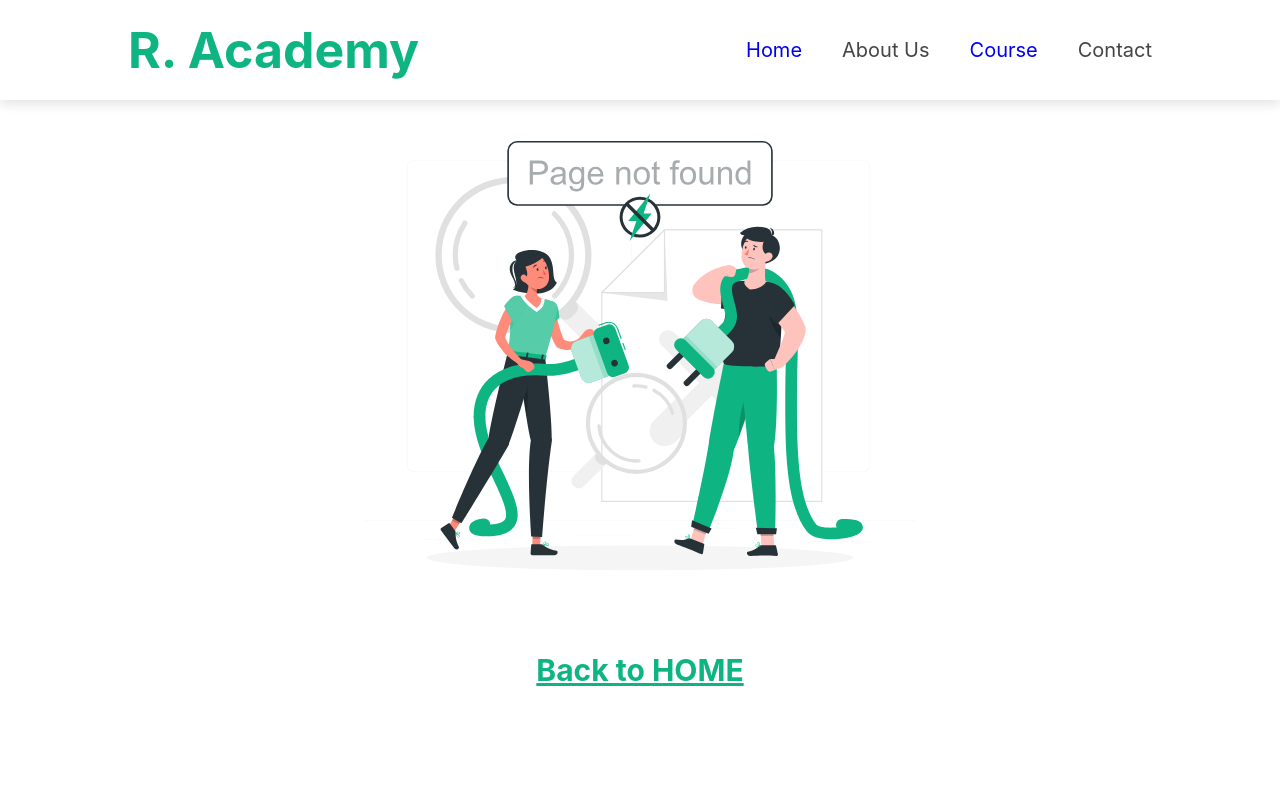
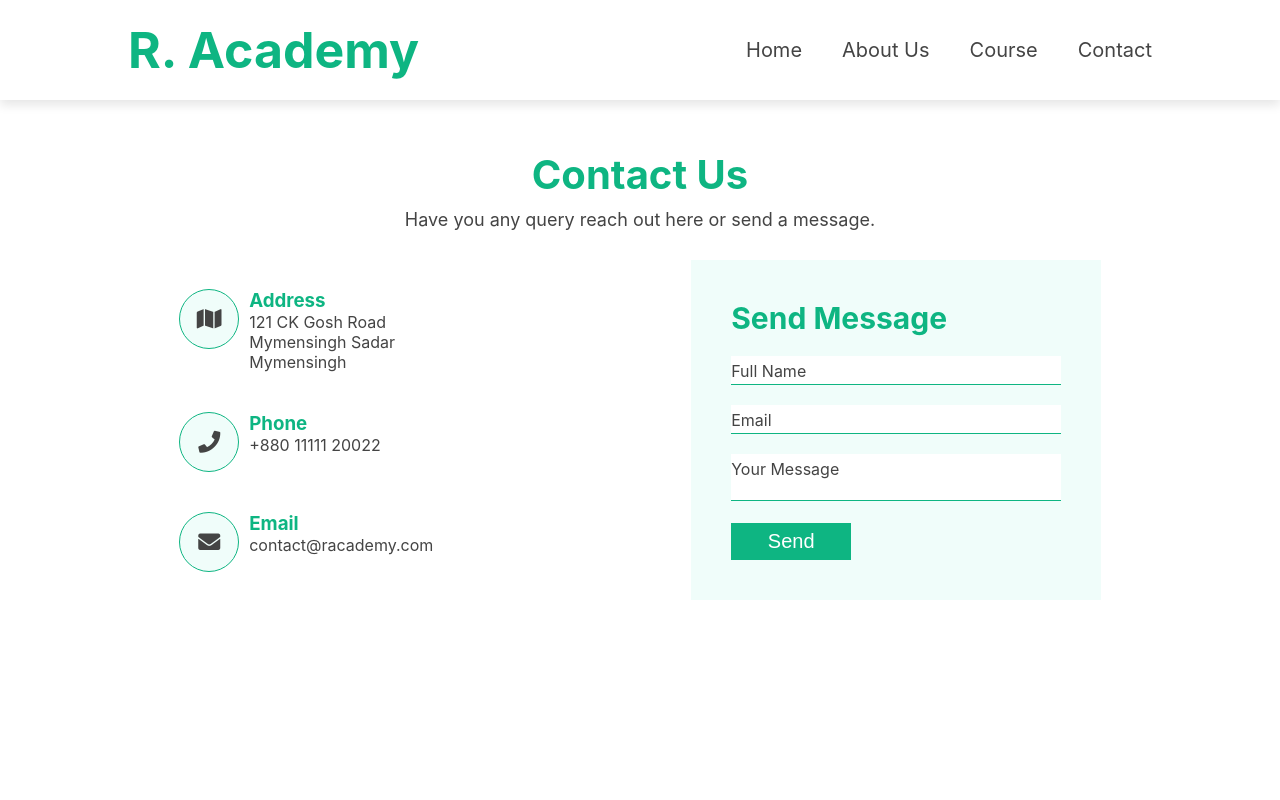
Before and after one commit to Ruhulcse/school-college, a React (Create React App) app: page /contact in a window 1280 px wide. Shown: the top 800 px of the page. Built offline with nearby package versions, Linux system fonts and the light colour scheme.

Commit message:
Contact Page created

```diff
--- a/package.json
+++ b/package.json
@@ -8,6 +8,7 @@
     "@testing-library/user-event": "^13.5.0",
     "react": "^17.0.2",
     "react-dom": "^17.0.2",
+    "react-hook-form": "^7.27.1",
     "react-router-dom": "^6.2.2",
     "react-scripts": "5.0.0",
     "swiper": "^8.0.7",
--- a/src/App.css
+++ b/src/App.css
@@ -6,6 +6,16 @@
 	border: none;
 	text-decoration: none;
 	/* transition: all 0.2s linear; */
+}
+
+a,
+a:visited {
+	text-decoration: none;
+	color: #444;
+}
+
+a:hover {
+	color: #0eb582;
 }
 
 html {
--- a/src/App.js
+++ b/src/App.js
@@ -1,5 +1,6 @@
 import { BrowserRouter, Route, Routes } from 'react-router-dom';
 import './App.css';
+import Contact from './Components/Contact';
 import Footer from './Components/Footer';
 import Nav from './Components/Nav';
 import AllCourses from './Pages/AllCourses';
@@ -15,6 +16,7 @@ function App() {
 				<Routes>
 					<Route path="/" element={<Home />} />
 					<Route path="/all-courses" element={<AllCourses />} />
+					<Route path="/contact" element={<Contact />} />
 					<Route path="*" element={<ErrorPage />} />
 				</Routes>
 
--- /dev/null
+++ b/src/Components/Contact.css
@@ -0,0 +1,146 @@
+.contact {
+	position: relative;
+	min-height: 75vh;
+	display: flex;
+	/* justify-content: center; */
+	align-items: center;
+	flex-direction: column;
+	color: #444;
+}
+
+.contact .content {
+	max-width: 80rem;
+	text-align: center;
+}
+
+.contact .content h1 {
+	font-size: 4rem;
+	color: #0eb582;
+}
+.contact .content p {
+	font-size: 1.8rem;
+	padding: 1rem 0;
+}
+
+.contact .container {
+	width: 100%;
+	display: flex;
+	justify-content: center;
+	align-items: center;
+	margin-top: 2rem;
+}
+
+.contact .container .contactInfo {
+	width: 50%;
+	display: flex;
+	flex-direction: column;
+}
+
+.contact .container .contactInfo .box {
+	position: relative;
+	padding: 2rem 0;
+	display: flex;
+	gap: 1rem;
+}
+
+.contact .container .contactInfo .box .icon {
+	width: 6rem;
+	height: 6rem;
+	background: #f0fdfa;
+	border: 1px solid #0eb582;
+	border-radius: 50%;
+	font-size: 2.2rem;
+
+	display: flex;
+	justify-content: center;
+	align-items: center;
+}
+
+.contact .container .contactInfo .box .text {
+	font-size: 1.6rem;
+	/* font-weight: 300; */
+	display: flex;
+	flex-direction: column;
+}
+
+.contact .container .contactInfo .box .text h3 {
+	color: #0eb582;
+}
+
+.contact .container .contactForm {
+	width: 40%;
+	padding: 4rem;
+
+	background: #f0fdfa;
+}
+
+.contact .container .contactForm h2 {
+	font-size: 3rem;
+	color: #0eb582;
+}
+
+.contact .container .contactForm .inputBox {
+	position: relative;
+	width: 100%;
+	margin-top: 2rem;
+}
+
+.contact .container .contactForm .inputBox input,
+.contact .container .contactForm .inputBox textarea {
+	width: 100%;
+	padding: 0.5rem 0;
+	font-size: 1.6rem;
+	color: #444;
+	border-bottom: 1px solid #0eb582;
+	resize: none;
+}
+
+.contact .container .contactForm .inputBox span {
+	position: absolute;
+	left: 0;
+	padding: 0.5rem 0;
+	font-size: 1.6rem;
+	/* margin: 0.4rem 0; */
+	pointer-events: none;
+	transition: 0.2s;
+	color: #444;
+}
+
+.contact .container .contactForm .inputBox input:focus ~ span,
+.contact .container .contactForm .inputBox input:valid ~ span,
+.contact .container .contactForm .inputBox textarea:focus ~ span,
+.contact .container .contactForm .inputBox textarea:valid ~ span {
+	color: #0eb582;
+	font-size: 1.2rem;
+	transform: translateY(-2rem);
+}
+
+.contact .container .contactForm .inputBox input[type='submit'] {
+	width: 12rem;
+	font-size: 2rem;
+	padding: 0.7rem 0;
+	background: #0eb582;
+	color: #fff;
+	border: none;
+	cursor: pointer;
+}
+
+@media (max-width: 768px) {
+	.contact .container {
+		flex-direction: column;
+	}
+	.contact .container .contactInfo {
+		flex-direction: row;
+		flex-wrap: wrap;
+		justify-content: space-between;
+		gap: 1rem;
+	}
+
+	.contact .container .contactInfo {
+		margin-bottom: 3rem;
+	}
+	.contact .container .contactInfo,
+	.contact .container .contactForm {
+		width: 100%;
+	}
+}
--- /dev/null
+++ b/src/Components/Contact.js
@@ -0,0 +1,77 @@
+import React from 'react';
+import { useForm } from 'react-hook-form';
+import './Contact.css';
+
+function Contact(props) {
+	const { register, handleSubmit } = useForm();
+	const onSubmit = (data) => alert(JSON.stringify(data));
+
+	return (
+		<section className="contact">
+			<div className="content">
+				<h1>Contact Us</h1>
+				<p>Have you any query reach out here or send a message.</p>
+			</div>
+			<div className="container">
+				<div className="contactInfo">
+					<div className="box">
+						<div className="icon">
+							<i class="fas fa-map"></i>
+						</div>
+						<div className="text">
+							<h3>Address</h3>
+							<p>
+								121 CK Gosh Road
+								<br />
+								Mymensingh Sadar
+								<br />
+								Mymensingh
+							</p>
+						</div>
+					</div>
+					<div className="box">
+						<div className="icon">
+							<i class="fas fa-phone"></i>
+						</div>
+						<div className="text">
+							<h3>Phone</h3>
+							<p>+880 11111 20022</p>
+						</div>
+					</div>
+					<div className="box">
+						<div className="icon">
+							<i class="fas fa-envelope"></i>
+						</div>
+						<div className="text">
+							<h3>Email</h3>
+							<p>contact@racademy.com</p>
+						</div>
+					</div>
+				</div>
+
+				<div className="contactForm">
+					<form onSubmit={handleSubmit(onSubmit)}>
+						<h2>Send Message</h2>
+						<div className="inputBox">
+							<input type="text" required {...register('name')} />
+							<span>Full Name</span>
+						</div>
+						<div className="inputBox">
+							<input type="Email" required {...register('email')} />
+							<span>Email</span>
+						</div>
+						<div className="inputBox">
+							<textarea required {...register('message')} />
+							<span>Your Message</span>
+						</div>
+						<div className="inputBox">
+							<input type="submit" value="Send" />
+						</div>
+					</form>
+				</div>
+			</div>
+		</section>
+	);
+}
+
+export default Contact;
--- a/src/Components/Nav.js
+++ b/src/Components/Nav.js
@@ -32,7 +32,11 @@ function Nav() {
 						course
 					</NavLink>
 				</li>
-				<li>contact</li>
+				<li>
+					<NavLink to={'/contact'} onClick={navToggle}>
+						contact
+					</NavLink>
+				</li>
 			</ul>
 			<div id="menu-btn" className="fas fa-bars" onClick={navToggle}></div>
 		</div>
```
Also changed, not shown: src/Components/Footer.js (+0 -10 lines), src/Pages/ContactPage.js (added, +8 -0 lines), 1 other file (tests, documents, lock files or other folders).
